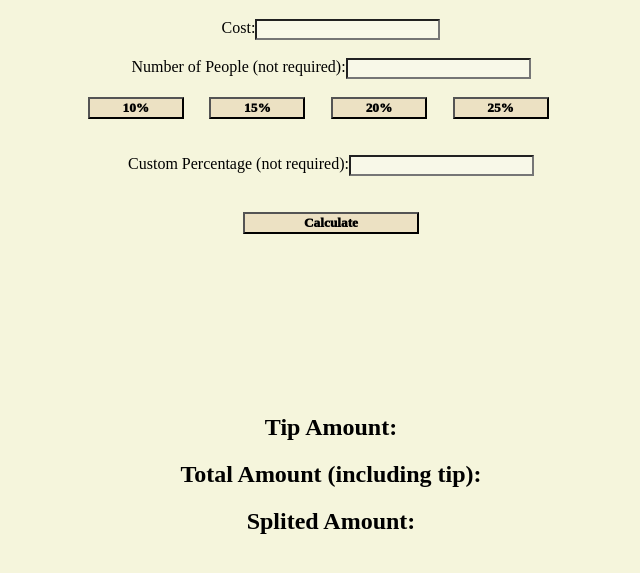
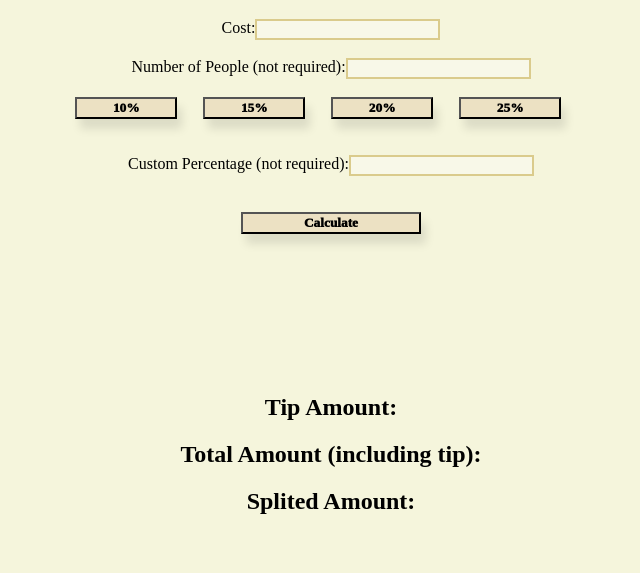
Before and after one commit to TempuraSoup/Tipping, a plain HTML site: page index.html in a window 1280 px wide. Shown: the part 61-634 px from the top of the page, without its empty margins (309-949 px from the left). Drawn offline with Linux system fonts and the light colour scheme.

Commit message:
final-product

```diff
--- a/tipping.css
+++ b/tipping.css
@@ -19,17 +19,18 @@ h1
 
 #perButtons
 {
-    width: 12vh;
+    width: 8vw;
     margin-right: 2vw;
     background-color: rgb(236, 225, 195);
     font-family:'Times New Roman', Times, serif;
     font-weight: 1000;
+    box-shadow: 5px 10px 10px rgba(0, 0, 0, 0.1);
 }
 
 input
 {
     background-color: rgb(248, 248, 232);
-
+    border: 2px solid rgb(218, 203, 140);
 }
 
 .calcButton
@@ -41,10 +42,10 @@ input
 #calcButton
 {
     background-color: rgb(236, 225, 195);
-    width: 22vh;
-    margin-bottom: 20vh;
+    width: 14vw;
     font-family:'Times New Roman', Times, serif;
     font-weight: 1000;
+    box-shadow: 5px 10px 10px rgba(0, 0, 0, 0.1);
 }
 
 .costForm
@@ -68,4 +69,5 @@ input
 .results
 {
     text-align: center;
+    margin-top: 20vh;
 }
```
